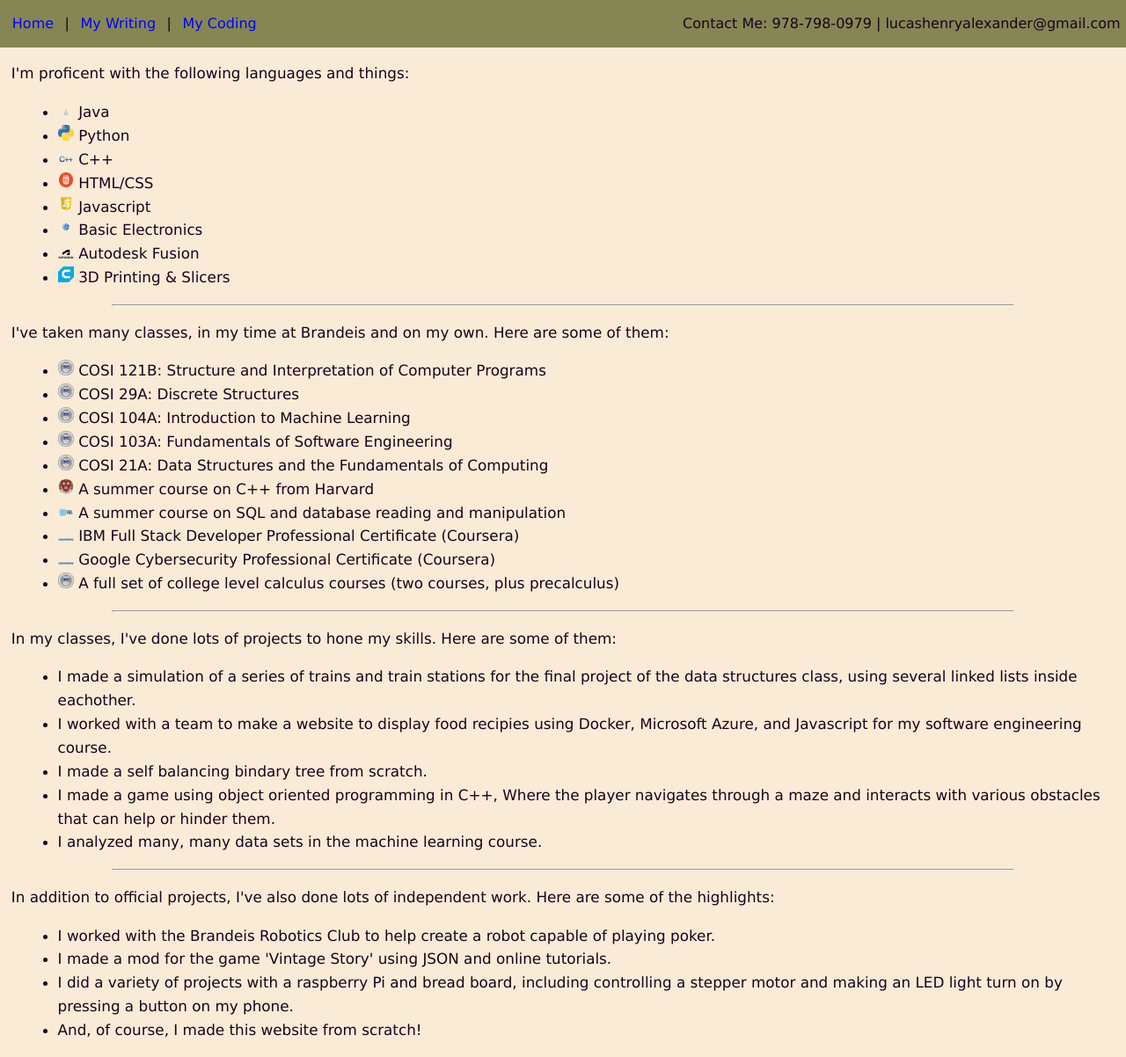
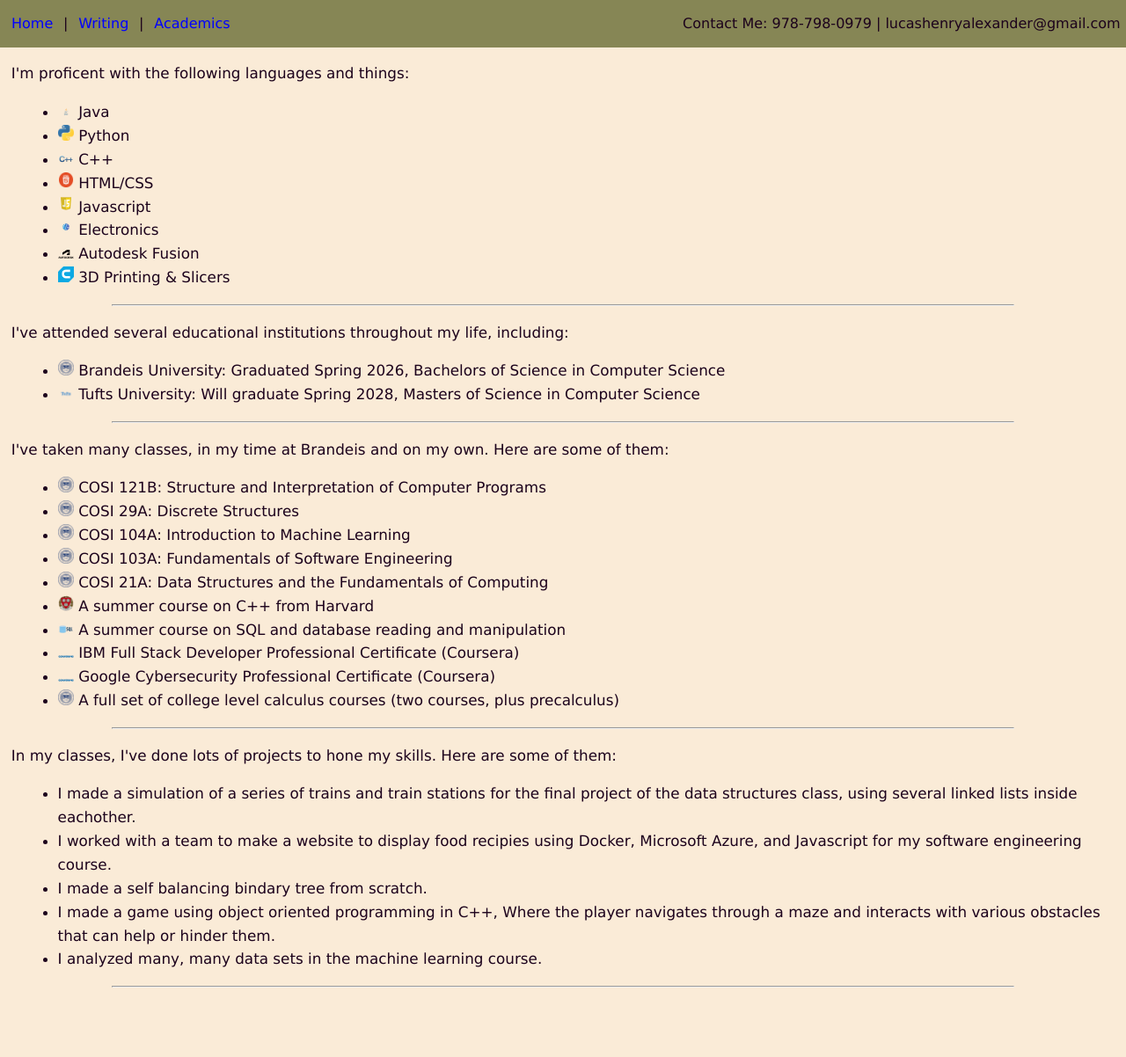
Before and after one commit to Lucasxyz5/Lucasxyz5-Website, a plain HTML site: page coding.html in a window 1280 px wide. Shown: the whole page at 88% size. After the commit the page ends 1131 px from the top, so only its background shows below. Drawn offline with Linux system fonts and the light colour scheme.

Commit message:
collected navbars into single navbar

```diff
--- a/coding.html
+++ b/coding.html
@@ -9,18 +9,7 @@
         <title>Lucas Alexander's Website</title>
     </head>
     <body>
-        <div id="top-bar">
-            <div id="nav-bar">
-                <p>
-                    <a href="index.html">Home</a> <text> | </text>
-                    <a href="writing.html">My Writing</a> <text> | </text>
-                    <a href="coding.html">My Coding</a>
-                </p>
-            </div>
-            <div id="contact-info">
-                <p> Contact Me: 978-798-0979 | lucashenryalexander@gmail.com </p>
-            </div>
-        </div>
+        <div id="navbar"></div> <script src="navbarfetch.js"></script>
         <div id="skills">
             <p> I'm proficent with the following languages and things: </p>
             <ul>
@@ -29,9 +18,17 @@
                 <li> <img src="images/c_logo.png" alt="Tech Logo"> C++ </li>
                 <li> <img src="images/html_logo.png" alt="Tech Logo"> HTML/CSS </li>
                 <li> <img src="images/javascript_logo.png" alt="Tech Logo"> Javascript </li>
-                <li> <img src="images/circuit_logo.png" alt="Tech Logo"> Basic Electronics </li>
+                <li> <img src="images/circuit_logo.png" alt="Tech Logo"> Electronics </li>
                 <li> <img src="images/autodesk_logo.png" alt="Tech Logo"> Autodesk Fusion </li>
                 <li> <img src="images/cura_logo.png" alt="Tech Logo"> 3D Printing & Slicers </li>
+            </ul>
+        </div>
+        <hr>
+        <div id="schools">
+            <p> I've attended several educational institutions throughout my life, including: </p>
+            <ul>
+                <li> <img src="images/brandeis_logo.png" alt="Brandeis Logo"> Brandeis University: Graduated Spring 2026, Bachelors of Science in Computer Science </li>
+                <li> <img src="images/tufts_logo.png" alt="Tufts Logo"> Tufts University: Will graduate Spring 2028, Masters of Science in Computer Science </li>
             </ul>
         </div>
         <hr>
@@ -62,14 +59,5 @@
             </ul>
         </div>
         <hr>
-        <div id="independent">
-            <p> In addition to official projects, I've also done lots of independent work. Here are some of the highlights: </p>
-            <ul>
-                <li> I worked with the Brandeis Robotics Club to help create a robot capable of playing poker. </li>
-                <li> I made a mod for the game 'Vintage Story' using JSON and online tutorials. </li>
-                <li> I did a variety of projects with a raspberry Pi and bread board, including controlling a stepper motor and making an LED light turn on by pressing a button on my phone. </li>
-                <li> And, of course, I made this website from scratch! </li>
-            </ul>
-        </div>
     </body>
 </html>
--- /dev/null
+++ b/navbar.html
@@ -0,0 +1,13 @@
+<!DOCTYPE html>
+<div id="top-bar">
+    <div id="nav-bar">
+        <p>
+            <a href="index.html">Home</a> <text> | </text>
+            <a href="writing.html">Writing</a> <text> | </text>
+            <a href="coding.html">Academics</a>
+        </p>
+    </div>
+    <div id="contact-info">
+        <p> Contact Me: 978-798-0979 | lucashenryalexander@gmail.com </p>
+    </div>
+</div>
--- /dev/null
+++ b/navbarfetch.js
@@ -0,0 +1,6 @@
+
+fetch("navbar.html")
+    .then(response => response.text())
+    .then(data => {
+        document.getElementById("navbar").innerHTML = data;
+    });
```
Also changed, not shown: index.html (+2 -13 lines), writing.html (+5 -16 lines), images/tufts_logo.png (added), 1 other file.
